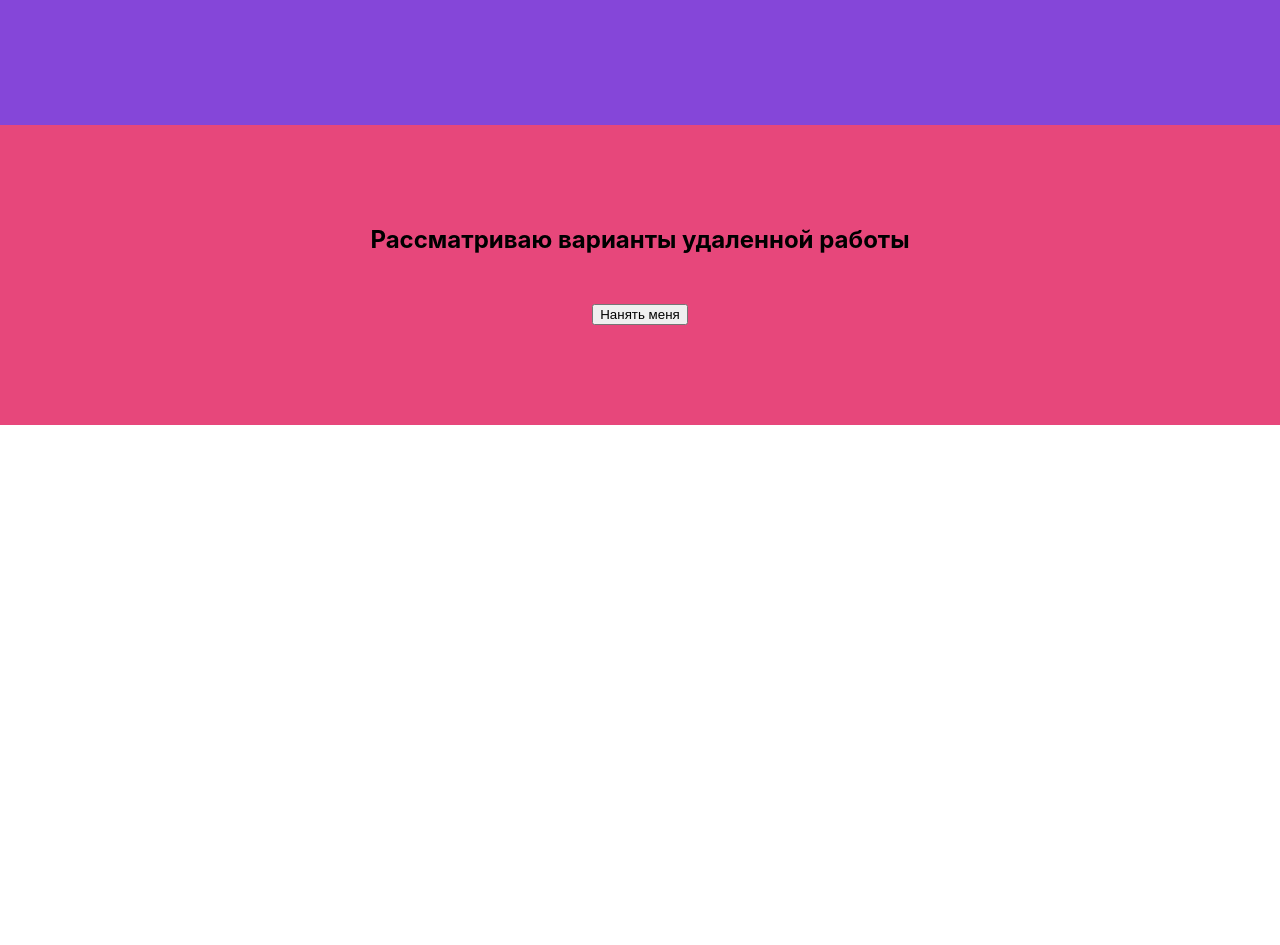
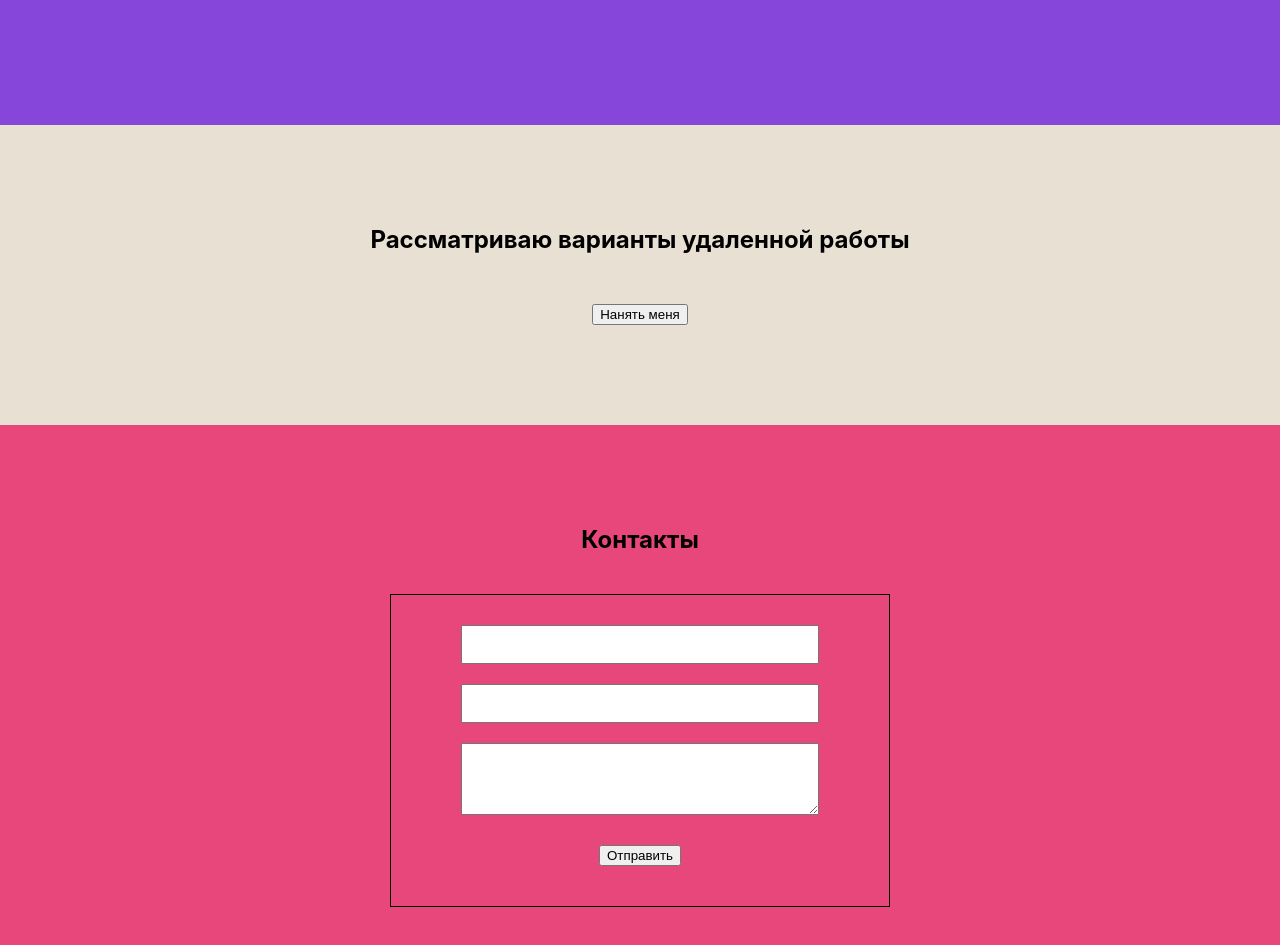
Before and after one commit to DaniyelGit/Portfolio, a React (Create React App) app: page / in a window 1280 px wide. Shown: the part 2000-2945 px from the top of the page. Before the commit the page ends 2425 px from the top, so only its background shows below. Built offline with nearby package versions, Linux system fonts and the light colour scheme.

Commit message:
added components Contacts.tsx

```diff
--- a/src/ freelance/Freelance.module.css
+++ b/src/ freelance/Freelance.module.css
@@ -1,6 +1,6 @@
 .freelance {
     padding: 100px 0;
-    background-color: #e7477b;
+    background-color: #e8e0d2;
 }
 
 .freelance__block {
--- a/src/App.tsx
+++ b/src/App.tsx
@@ -5,6 +5,7 @@ import {Main} from "./main/Main";
 import {Skills} from "./skills/Skills";
 import {MyWorks} from "./works/MyWorks";
 import {Freelance} from "./ freelance/Freelance";
+import {Contacts} from "./Contacts/Contacts";
 
 function App() {
   return (
@@ -14,6 +15,7 @@ function App() {
         <Skills/>
         <MyWorks/>
         <Freelance/>
+        <Contacts/>
     </div>
   );
 }
--- /dev/null
+++ b/src/Contacts/Contacts.module.css
@@ -0,0 +1,37 @@
+.contacts {
+    padding: 100px 0;
+    background-color: #e7477b;
+}
+
+.contacts__title {
+    text-align: center;
+}
+
+.contacts__inner {
+    display: flex;
+    justify-content: center;
+    margin-top: 40px;
+}
+
+.contacts__form {
+    display: flex;
+    flex-direction: column;
+    justify-content: center;
+    align-items: center;
+    width: 500px;
+    padding: 30px 70px 40px;
+    border: 1px solid #000;
+    text-align: center;
+}
+
+.contacts__input {
+    padding: 10px;
+    width: 100%;
+    margin-bottom: 20px;
+}
+
+.contacts__textArea {
+    width: 100%;
+    padding: 20px;
+    margin-bottom: 30px;
+}
--- /dev/null
+++ b/src/Contacts/Contacts.tsx
@@ -0,0 +1,25 @@
+import React from 'react';
+import s from './Contacts.module.css';
+
+
+export const Contacts = () => {
+    return (
+        <section className={s.contacts}>
+            <h2 className={s.contacts__title}>
+                Контакты
+            </h2>
+            <div className="container">
+                <div className={s.contacts__inner}>
+                    <form className={s.contacts__form}>
+                        <input className={s.contacts__input} type="text"/>
+                        <input className={s.contacts__input} type="text"/>
+                        <textarea className={s.contacts__textArea}/>
+                        <button className={s.contacts__btn}>
+                            Отправить
+                        </button>
+                    </form>
+                </div>
+            </div>
+        </section>
+    );
+};
```
